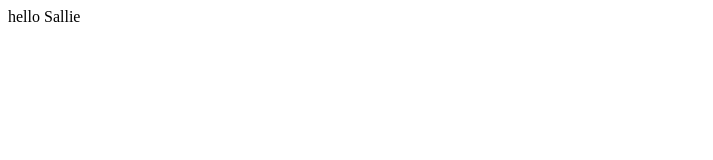
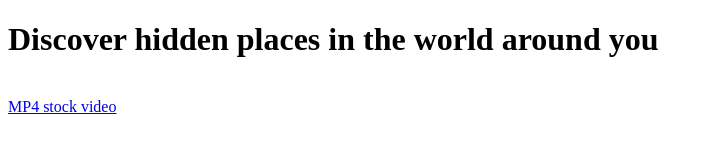
Before and after one commit to drosevold/excursion, a plain HTML site: page index.html in a window 1280 px wide. Shown: the whole page, without its empty margins (0-713 px from the left). Drawn offline with Linux system fonts and the light colour scheme.

Commit message:
Add boilerplate HTML and begin page content

```diff
--- a/index.html
+++ b/index.html
@@ -1,4 +1,31 @@
+<!DOCTYPE html>
 <html>
+<head>
+<link href="./resources/css/style.css" type="text/css" rel="stylesheet">
+  <title>Excursion</title>
+</head>
+<body>
+<h1>Discover hidden places in the world around you</h1>
+<br/>
+<div>
+	<a href="https://s3.amazonaws.com/codecademy-content/programs/freelance-one/excursion/videos/excursion.mp4" target="_blank">MP4 stock video</a>
+</div>
 
-<hi> hello Sallie</h1>
+
+
+
+</body>
 </html>
+
+<!--
+  <div id="moat">
+    <img src="https://s3.amazonaws.com/codecademy-content/courses/freelance-1/unit-2/moat.jpeg" alt="Moat lagoon">
+    <h3>Moat Lagoon</h3>
+    <p>Last, but certainly not least, is Moat Lagoon.
+	This is one of the most difficult beach locations to access. The
+	lagoon is located inside of a prehistoric cenote, or underground aquifer.
+	Accessing it involves crossing the moat surrounding the lagoon
+	(hence the name) with locals by kayak. Once there, marvel at t
+	he phenomenal (and endangered) quetzal bird and its
+	golden feathers.</p>
+  </div> -->
```
